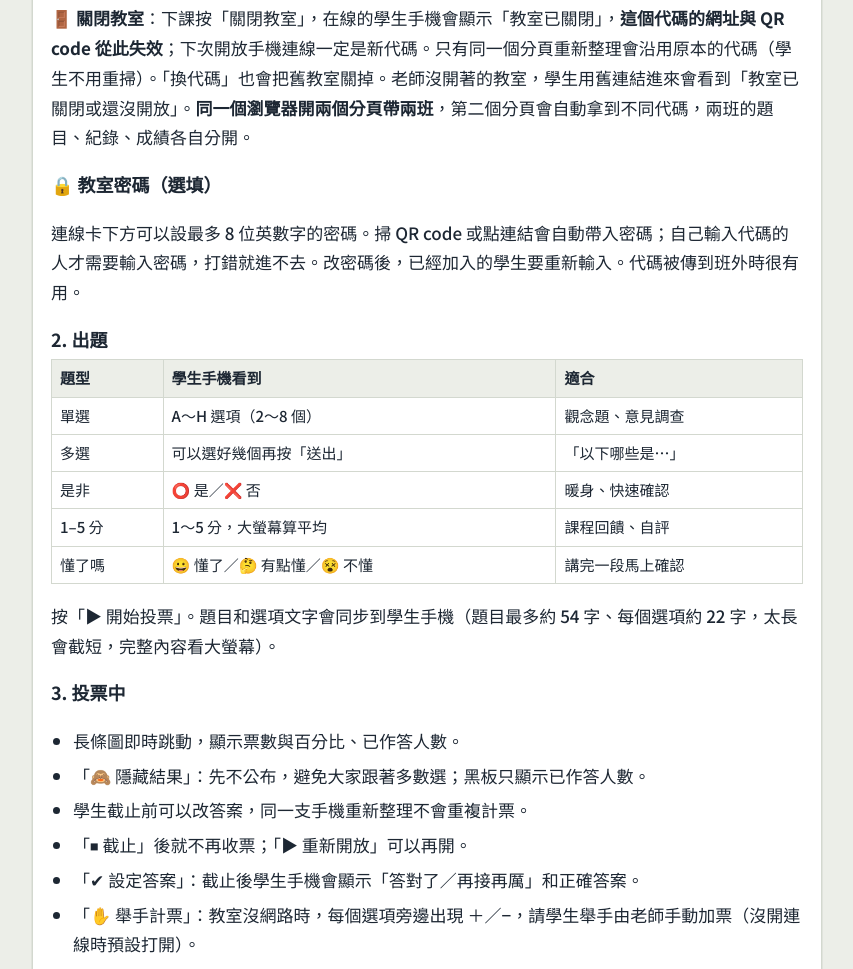
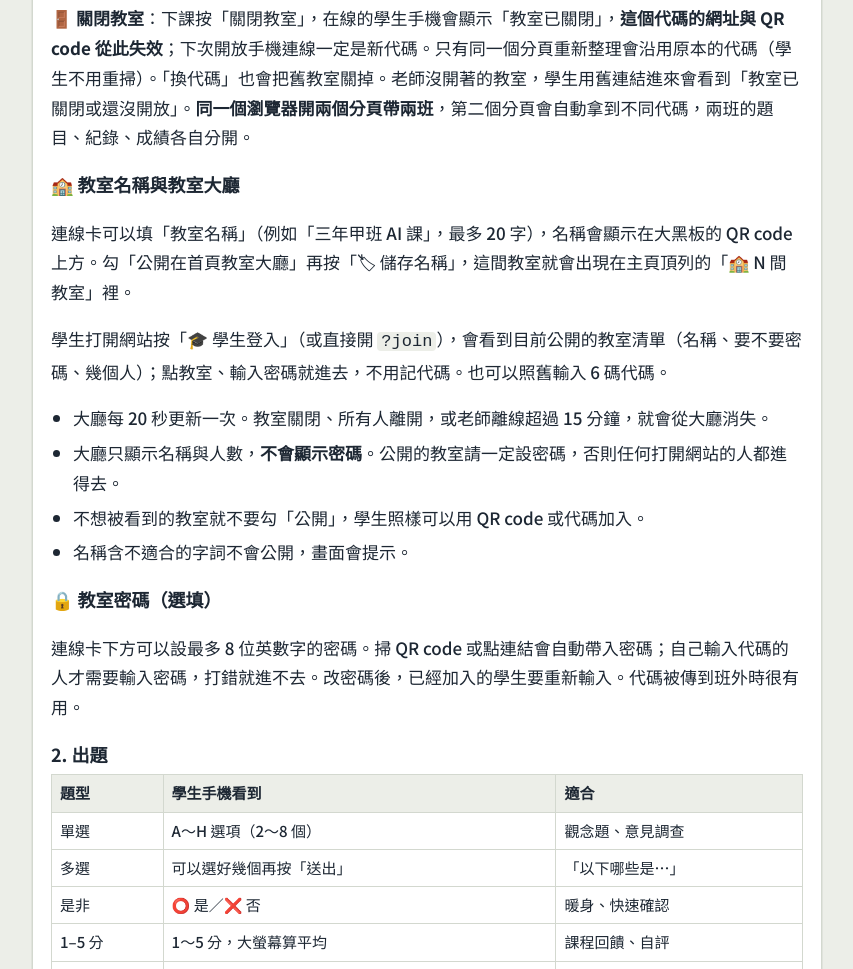
Before and after one commit to M255525/teacher-classroom-helper, a plain HTML site: page manual.html in a window 1280 px wide. Shown: the part 3373-4342 px from the top of the page, without its empty margins (213-1066 px from the left). Drawn offline with Linux system fonts and the light colour scheme; a web font is replaced by a local one.

Commit message:
Manual: classroom name and lobby
Co-Authored-By: Claude Opus 5.5 <noreply@anthropic.com>

```diff
--- a/manual.html
+++ b/manual.html
@@ -135,6 +135,15 @@ code{background:var(--bg);border-radius:4px;padding:0 4px}
 <p>還沒出題時，大黑板上會顯示大大的 QR code，方便全班一起掃。右上角綠色小標顯示目前連線人數。</p>
 <p><b>學生掃描進來第一步要輸入學號或姓名</b>（會記住，右上角 👤 可以改）。老師右側「👥 已加入」會顯示人數，按「看名單」比對班級名單：已加入、名單外（可能打錯字）、還沒加入，可以下載點名 CSV。</p>
 <p><b>🚪 關閉教室</b>：下課按「關閉教室」，在線的學生手機會顯示「教室已關閉」，<b>這個代碼的網址與 QR code 從此失效</b>；下次開放手機連線一定是新代碼。只有同一個分頁重新整理會沿用原本的代碼（學生不用重掃）。「換代碼」也會把舊教室關掉。老師沒開著的教室，學生用舊連結進來會看到「教室已關閉或還沒開放」。<b>同一個瀏覽器開兩個分頁帶兩班</b>，第二個分頁會自動拿到不同代碼，兩班的題目、紀錄、成績各自分開。</p>
+<h3>🏫 教室名稱與教室大廳</h3>
+<p>連線卡可以填「教室名稱」（例如「三年甲班 AI 課」，最多 20 字），名稱會顯示在大黑板的 QR code 上方。勾「公開在首頁教室大廳」再按「🏷 儲存名稱」，這間教室就會出現在主頁頂列的「🏫 N 間教室」裡。</p>
+<p>學生打開網站按「🎓 學生登入」（或直接開 <code>?join</code>），會看到目前公開的教室清單（名稱、要不要密碼、幾個人）；點教室、輸入密碼就進去，不用記代碼。也可以照舊輸入 6 碼代碼。</p>
+<ul>
+<li>大廳每 20 秒更新一次。教室關閉、所有人離開，或老師離線超過 15 分鐘，就會從大廳消失。</li>
+<li>大廳只顯示名稱與人數，<b>不會顯示密碼</b>。公開的教室請一定設密碼，否則任何打開網站的人都進得去。</li>
+<li>不想被看到的教室就不要勾「公開」，學生照樣可以用 QR code 或代碼加入。</li>
+<li>名稱含不適合的字詞不會公開，畫面會提示。</li>
+</ul>
 <h3>🔒 教室密碼（選填）</h3>
 <p>連線卡下方可以設最多 8 位英數字的密碼。掃 QR code 或點連結會自動帶入密碼；自己輸入代碼的人才需要輸入密碼，打錯就進不去。改密碼後，已經加入的學生要重新輸入。代碼被傳到班外時很有用。</p>
 <h3>2. 出題</h3>
```
Also changed, not shown: tools/manual_body.html (+9 -0 lines).
